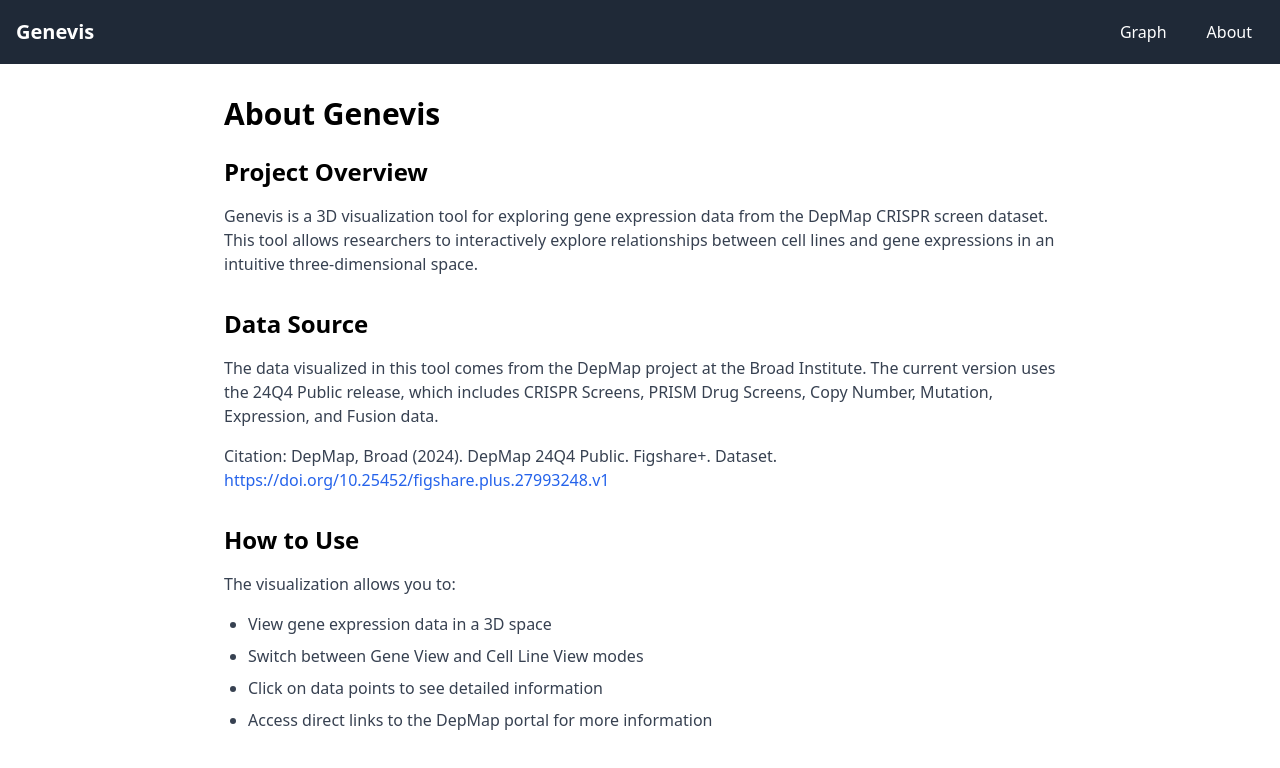
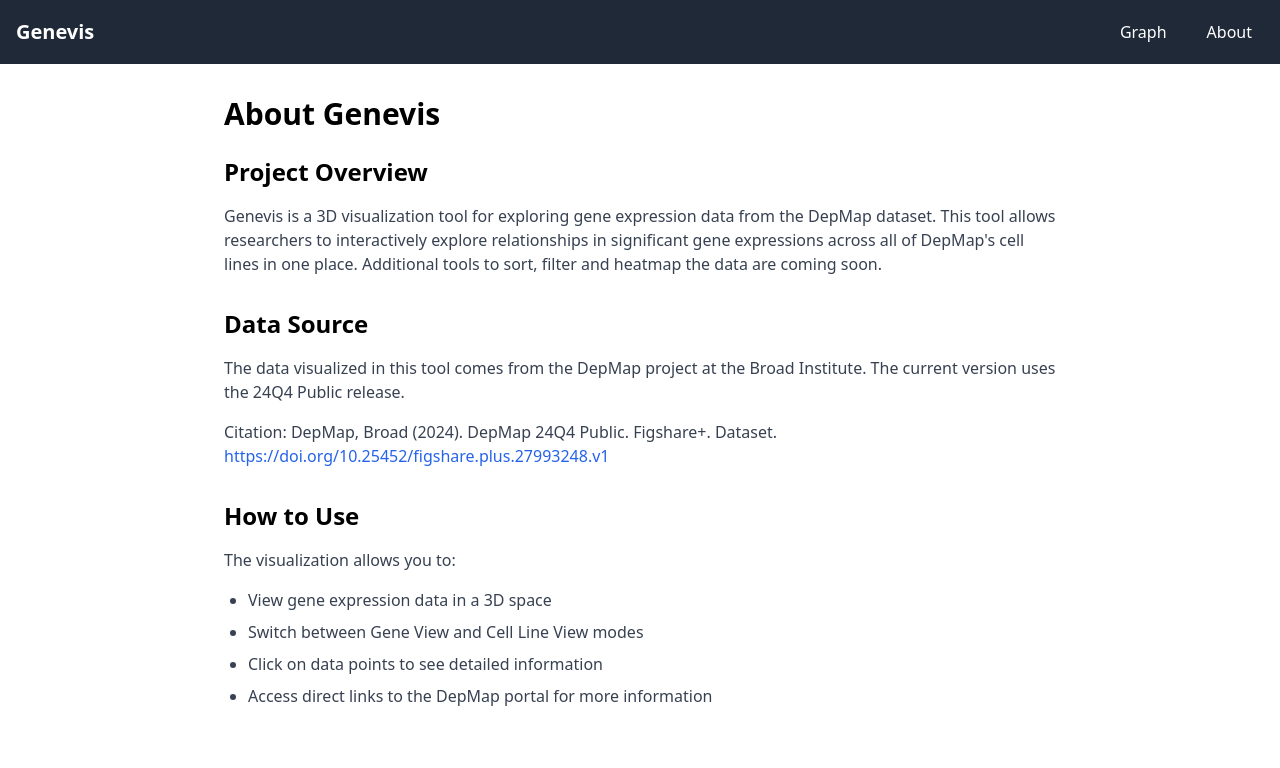
Before and after one commit to artur0x0/genevis, a React (Vite) app: page /about in a window 1280 px wide. Shown: the top 768 px of the page. Built offline with nearby package versions, Linux system fonts and the light colour scheme; no server answers.

Commit message:
fix: verbiage in about and popup

```diff
--- a/src/components/About.jsx
+++ b/src/components/About.jsx
@@ -7,9 +7,9 @@
         <section className="mb-8">
           <h2 className="text-2xl font-semibold mb-4">Project Overview</h2>
           <p className="text-gray-700 mb-4">
-            Genevis is a 3D visualization tool for exploring gene expression data from the DepMap CRISPR screen dataset.
-            This tool allows researchers to interactively explore relationships between cell lines and gene expressions
-            in an intuitive three-dimensional space.
+            Genevis is a 3D visualization tool for exploring gene expression data from the DepMap dataset.
+            This tool allows researchers to interactively explore relationships in significant gene expressions across all of DepMap's cell lines in one place.
+            Additional tools to sort, filter and heatmap the data are coming soon.
           </p>
         </section>
 
@@ -17,8 +17,7 @@
           <h2 className="text-2xl font-semibold mb-4">Data Source</h2>
           <p className="text-gray-700 mb-4">
             The data visualized in this tool comes from the DepMap project at the Broad Institute. The current version
-            uses the 24Q4 Public release, which includes CRISPR Screens, PRISM Drug Screens, Copy Number, Mutation,
-            Expression, and Fusion data.
+            uses the 24Q4 Public release.
           </p>
           <p className="text-gray-700 mb-4">
             Citation: DepMap, Broad (2024). DepMap 24Q4 Public. Figshare+. Dataset.{' '}
--- a/src/components/InfoPopup.jsx
+++ b/src/components/InfoPopup.jsx
@@ -28,10 +28,9 @@
 
             <div className="text-gray-800">
               <p className="mb-6 leading-relaxed">
-                You are about to view a 3D visualization of gene expression strength for the latest DepMap CRISPR screen data set.
-                This data set has been filtered to include only negative gene expressions stronger than -2.186, representing 1 sigma+ data points.
-                Clicking on a bar in the graph will provide infomation about the cell line and the gene, with links back to the DepMap portal.
-                This tool is meant to be a high-level map of the DepMap CRISPR data set.
+                You are about to view an interactive 3D visualization of gene expression strength across all cell lines from the latest DepMap dataset.
+                This data set has been filtered to include only negative gene expressions stronger than -2.186, which correlates to 1 sigma and larger deviations from the mean.
+                Clicking on a bar in the graph will provide information about the cell line and the gene that it represents, with links to the DepMap portal for more information.
               </p>
 
               <div className="text-sm text-gray-600 mb-4">
```
